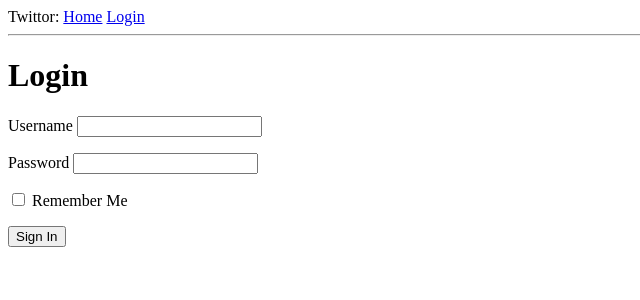
After one commit to xiaopeng163/twittor, a Flask app: page /login in a window 1280 px wide. The commit adds this page. Shown: the top 300 px of the page, without its empty margins (0-640 px from the left). Run offline with Flask 2, Linux system fonts and the light colour scheme.

Commit message:
0.2
Signed-off-by: Peng Xiao <xiaoquwl@gmail.com>

```diff
--- /dev/null
+++ b/manager.py
@@ -0,0 +1,9 @@
+from flask_script import Manager
+
+from twittor import create_app
+
+app = create_app()
+manager = Manager(app)
+
+if __name__ == "__main__":
+    manager.run()
--- a/requirements.txt
+++ b/requirements.txt
@@ -1,6 +1,9 @@
 Click==7.0
 Flask==1.0.2
+Flask-Script==2.0.6
+Flask-WTF==0.14.2
 itsdangerous==1.1.0
 Jinja2==2.10
 MarkupSafe==1.1.0
 Werkzeug==0.14.1
+WTForms==2.2.1
--- /dev/null
+++ b/twittor/forms.py
@@ -0,0 +1,9 @@
+from flask_wtf import FlaskForm
+from wtforms import StringField, PasswordField, BooleanField, SubmitField
+from wtforms.validators import DataRequired
+
+class LoginForm(FlaskForm):
+    username = StringField("Username" ,validators=[DataRequired()])
+    password = PasswordField("Password", validators=[DataRequired()])
+    remember_me = BooleanField("Remember Me")
+    submit = SubmitField('Sign In')
--- /dev/null
+++ b/twittor/route.py
@@ -0,0 +1,34 @@
+from flask import render_template, redirect, url_for
+from twittor.forms import LoginForm
+
+
+def index():
+    name = {'username': 'root'}
+    posts = [
+        {
+            'author': {'username': 'root'},
+            'body': "hi I'm root!"
+        },
+        {
+            'author': {'username': 'test'},
+            'body': "hi I'm test!"
+        },
+        {
+            'author': {'username': 'test1'},
+            'body': "hi I'm test1!"
+        }
+    ]
+    return render_template('index.html', name=name, posts=posts)
+
+
+def login():
+    form = LoginForm(csrf_enabled=False)
+    if form.validate_on_submit():
+        msg = "username={}, password={}, remember_me={}".format(
+            form.username.data,
+            form.password.data,
+            form.remember_me.data
+        )
+        print(msg)
+        return redirect(url_for('index'))
+    return render_template('login.html', title="Sign In", form=form)
--- a/templates/base.html
+++ b/twittor/templates/base.html
@@ -5,13 +5,16 @@
     <meta name="viewport" content="width=device-width, initial-scale=1.0">
     <meta http-equiv="X-UA-Compatible" content="ie=edge">
     {% if title %}
-    <title>welcome to {{ title }}</title>
+    <title>{{ title }}</title>
     {% else %}
     <title>Welcome to Twittor</title>
     {% endif %}
 </head>
 <body>
-    <div>Twittor: <a href="/">Home</a></div>
+    <div>
+        Twittor: <a href="{{ url_for('index') }}">Home</a>
+        <a href="{{ url_for('login') }}">Login</a>
+    </div>
     <hr>
     {% block content %} {% endblock %}
 </body>
--- /dev/null
+++ b/twittor/templates/login.html
@@ -0,0 +1,24 @@
+{% extends "base.html" %}
+
+{% block content %}
+
+    <h1>Login</h1>
+    <form action="" method="post">
+        <p>
+            {{ form.username.label }}
+            {{ form.username() }}
+        </p>
+        <p>
+            {{ form.password.label }}
+            {{ form.password() }}
+        </p>
+        <p>
+            {{ form.remember_me() }}
+            {{ form.remember_me.label }}
+        </p>
+        <p>
+            {{ form.submit() }}
+        </p>
+    </form>
+
+    {% endblock %}
```
Also changed, not shown: app.py (deleted, +0 -22 lines), twittor/__init__.py (added, +8 -0 lines), twittor/templates/index.html (renamed from templates/index.html).
